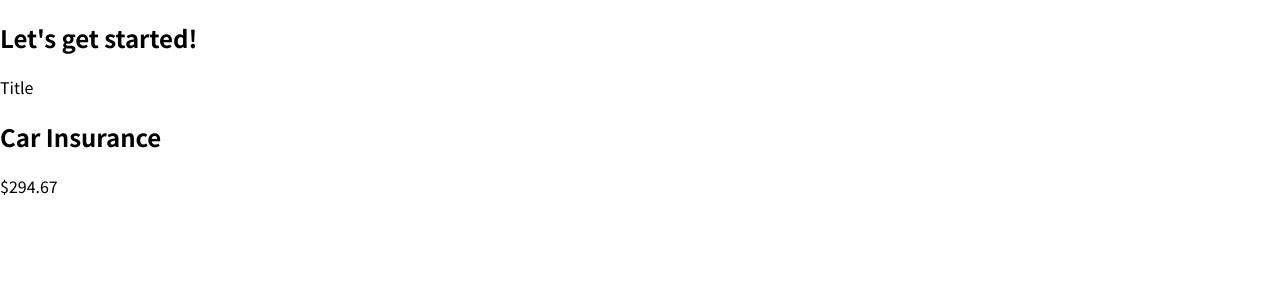
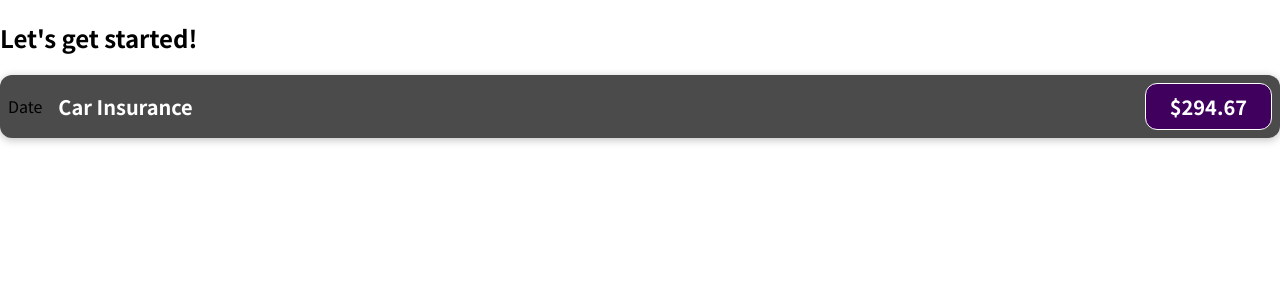
Before and after one commit to 09eric09/expense-tracker, a React (Create React App) app: page / in a window 1280 px wide. Shown: the top 300 px of the page. Built offline with nearby package versions, Linux system fonts and the light colour scheme.

Commit message:
added CSS file to ExpensItem component & classed to HTML

```diff
--- a/src/App.js
+++ b/src/App.js
@@ -1,4 +1,5 @@
 import ExpenseItem from "./components/ExpenseItem";
+
 
 function App() {
   return (
--- a/src/components/ExpenseItem.js
+++ b/src/components/ExpenseItem.js
@@ -1,15 +1,16 @@
-import React from 'react'
+import React from 'react';
+import './ExpenseItem.css';
 
 const ExpenseItem = () => {
   return (
-  <>
-    <div>Title</div>
-    <div>
+  <div className="expense-item">
+    <div>Date</div>
+    <div className="expense-item__description">
       <h2>Car Insurance</h2>
-      <div>$294.67</div>
+      <div className="expense-item__price">$294.67</div>
     </div>
 
-  </>
+  </div>
   )
 }
 
```
Also changed, not shown: 1 other file (tests, documents, lock files or other folders).
